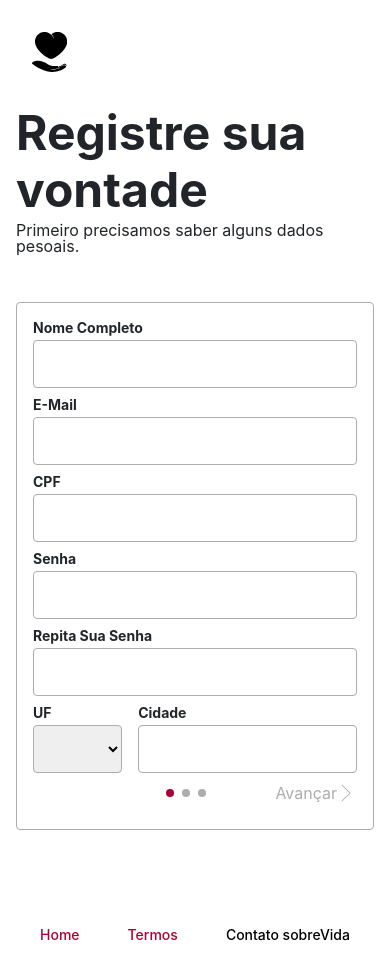
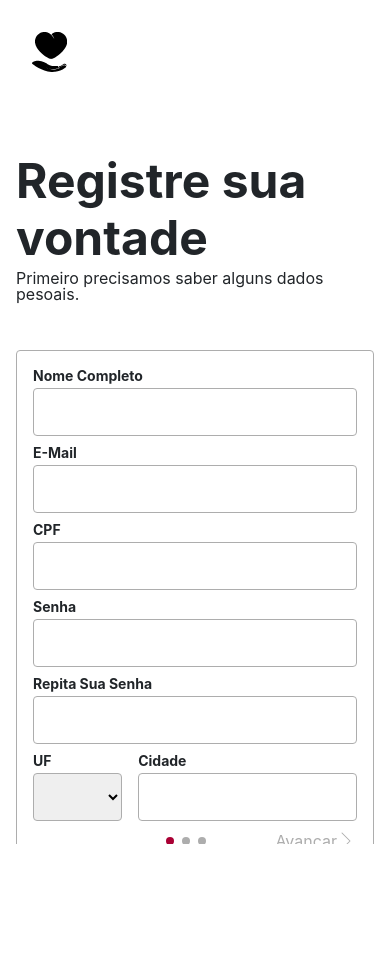
Before and after one commit to caiomarqs/frontend-sobrevida, a React (Create React App) app: page /register in a window 390 px wide. Shown: the top 980 px of the page. After the commit the page ends 844 px from the top, so only its background shows below. Built offline with nearby package versions, Linux system fonts and the light colour scheme; a web font is replaced by a local one; what remarkable would draw is missing.

Commit message:
Fix responsive in cadastro and login

```diff
--- a/src/_sass/components/_form_page.scss
+++ b/src/_sass/components/_form_page.scss
@@ -46,7 +46,6 @@
     display: flex;
     flex-direction: row;
     justify-content: space-around;
-    margin-top: 96px;
 
     a{
         @include links();
@@ -60,6 +59,5 @@
     @media (max-width: $max-sm){
         width: 100%;
         max-width: 22.5rem;
-        margin-bottom: 6rem;
     }
 }
--- a/src/_sass/view/_cadastro.scss
+++ b/src/_sass/view/_cadastro.scss
@@ -32,9 +32,28 @@
 .cadastro-principal-container {
     flex: 4;
     padding: 16px;
+    overflow: hidden;
+    overflow-y: scroll;
+    -webkit-overflow-scrolling: touch;
+
+    &::-webkit-scrollbar {
+        width: .5rem;
+    }
+
+    &::-webkit-scrollbar-track {
+        background: $branco-000;
+    }
+    &::-webkit-scrollbar-thumb {
+        background: $cinza-000;
+    }
+    &::-webkit-scrollbar-thumb:hover {
+        background: $cinza-200;
+    }
+
+
     .cadastro-form-header {
         width: 40.5rem;
-        margin-bottom: 6rem;
+
 
         h2 {
             margin-bottom: 0.25rem;
@@ -46,7 +65,7 @@
         width: 100%;
         height: 100%;
         align-items: center;
-        justify-content: center;
+        justify-content: space-evenly;
 
         .cadastro-slide-1 {
             display: flex;
@@ -156,15 +175,12 @@
 
     .close-alert {
         width: 40.5rem;
-        margin-bottom: 2rem;
-        margin-top: -4rem;
     }
 
     @media (max-width: $max-md) {
         .cadastro-form-header {
             width: 100%;
             max-width: 40.5rem;
-            margin-bottom: 3rem;
         }
 
         .close-alert{
@@ -177,7 +193,6 @@
         .cadastro-form-container {
             height: fit-content;
             padding-top: 2rem;
-
             .cadastro-slide-1 {
                 #simple-input-group-password,
                 #simple-input-group-rPassword {
@@ -200,11 +215,41 @@
                     margin-bottom: 0;
                 }
             }
+
+            #slide-form{
+                margin-bottom: 3rem;
+            }
+
+            .cadastro-form-header{
+                margin-top: 3rem;
+                margin-bottom: 3rem;
+            }
+
+            #form-footer {
+                margin-bottom: 3rem;
+            }
         }
 
         .close-alert {
             margin-bottom: 2rem;
-            margin-top: -1rem;
+            margin-top: 2rem;
+        }
+    }
+
+    @media (max-height: 50rem) {
+        .cadastro-form-container {
+            #slide-form{
+                margin-bottom: 3rem;
+            }
+
+            .cadastro-form-header{
+                margin-top: 3rem;
+                margin-bottom: 3rem;
+            }
+
+            #form-footer {
+                margin-bottom: 3rem;
+            }
         }
     }
 }
--- a/src/_sass/view/_login.scss
+++ b/src/_sass/view/_login.scss
@@ -18,6 +18,12 @@
     @media (max-width: $max-md) {
         display: none;
     }
+
+    @media (max-height: 50rem) {
+        img {
+            width: 70%;
+        }
+    }
 }
 
 .login-principal-container {
@@ -28,9 +34,12 @@
         padding: 1rem;
         display: flex;
         flex-direction: column;
-        justify-content: center;
+        justify-content: space-evenly;
         align-items: center;
-
+        .login-form-header {
+            > h2 {
+                margin-top: 6rem;
+            }
             > h2,
             > p {
                 width: 22.5rem;
@@ -38,6 +47,11 @@
 
             > p {
                 margin-bottom: 1.75rem;
+            }
+        }
+
+        #form-footer {
+            margin-top: 1rem;
         }
     }
 
@@ -83,7 +97,9 @@
             width: 100%;
             max-width: 22.5rem;
         }
+
         .login-form-container {
+            .login-form-header {
                 > h2,
                 > p {
                     width: 100%;
@@ -92,3 +108,20 @@
             }
         }
     }
+
+    @media (max-height: 50rem) {
+        .login-form-container {
+            .login-form-header {
+                > h2 {
+                    margin-top: 0;
+                }
+
+                > h2,
+                > p {
+                    width: 100%;
+                    max-width: 22.5rem;
+                }
+            }
+        }
+    }
+}
--- a/src/view/Login.js
+++ b/src/view/Login.js
@@ -66,8 +66,8 @@ const Login = () => {
         if (validation()) {
 
         }
-        else{
-            if(isActive) activeError()
+        else {
+            if (isActive) activeError()
         }
     }
 
@@ -86,9 +86,12 @@ const Login = () => {
         >
 
             <div className='login-form-container'>
+                {showErrors && <CloseAlert className='error' mesages={errors} onClick={() => handleCloseError()} />}
+                <div>
+                    <div className='login-form-header'>
                         <h2>Log In</h2>
                         <p>Entre na sua conta do sobreVida</p>
-                {showErrors && <CloseAlert className='error' mesages={errors} onClick={() => handleCloseError()}/>}
+                    </div>
                     <SimpleForm>
                         <SimpleInput htmlFor='email' label='E-mail' placeholder='Digite seu e-mail' type='email' onChange={(e) => handleEmail(e.target.value)} value={email} />
                         <SimpleInput htmlFor='password' label='Senha' placeholder='Digite sua senha' type='password' onChange={(e) => handlePass(e.target.value)} value={password} />
@@ -97,6 +100,7 @@ const Login = () => {
                     <div className='register-login'>
                         <p>Não é um doador ainda? <a href="/register">Registre sua Vontade</a></p>
                     </div>
+                </div>
                 <FormFooter />
             </div>
         </FormPage>
```
Lines whose indentation alone changed are shown as unchanged.
